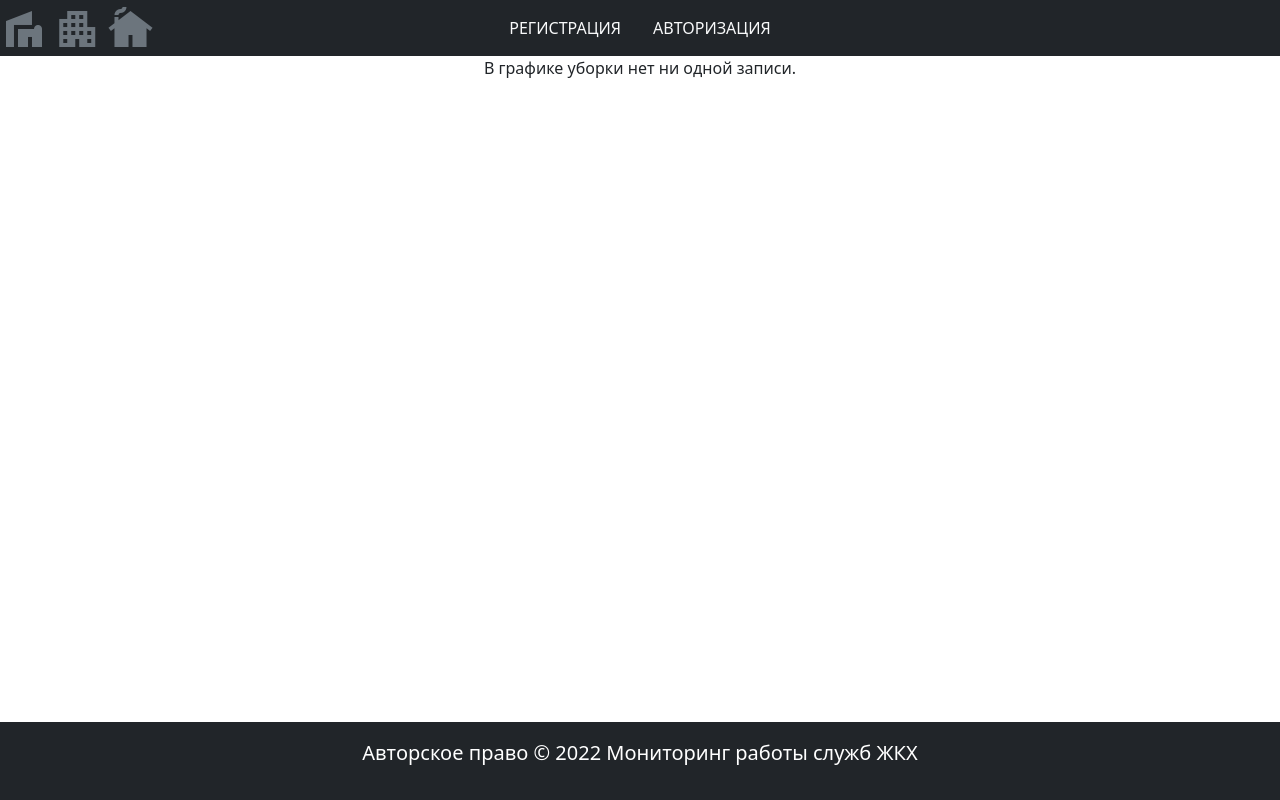
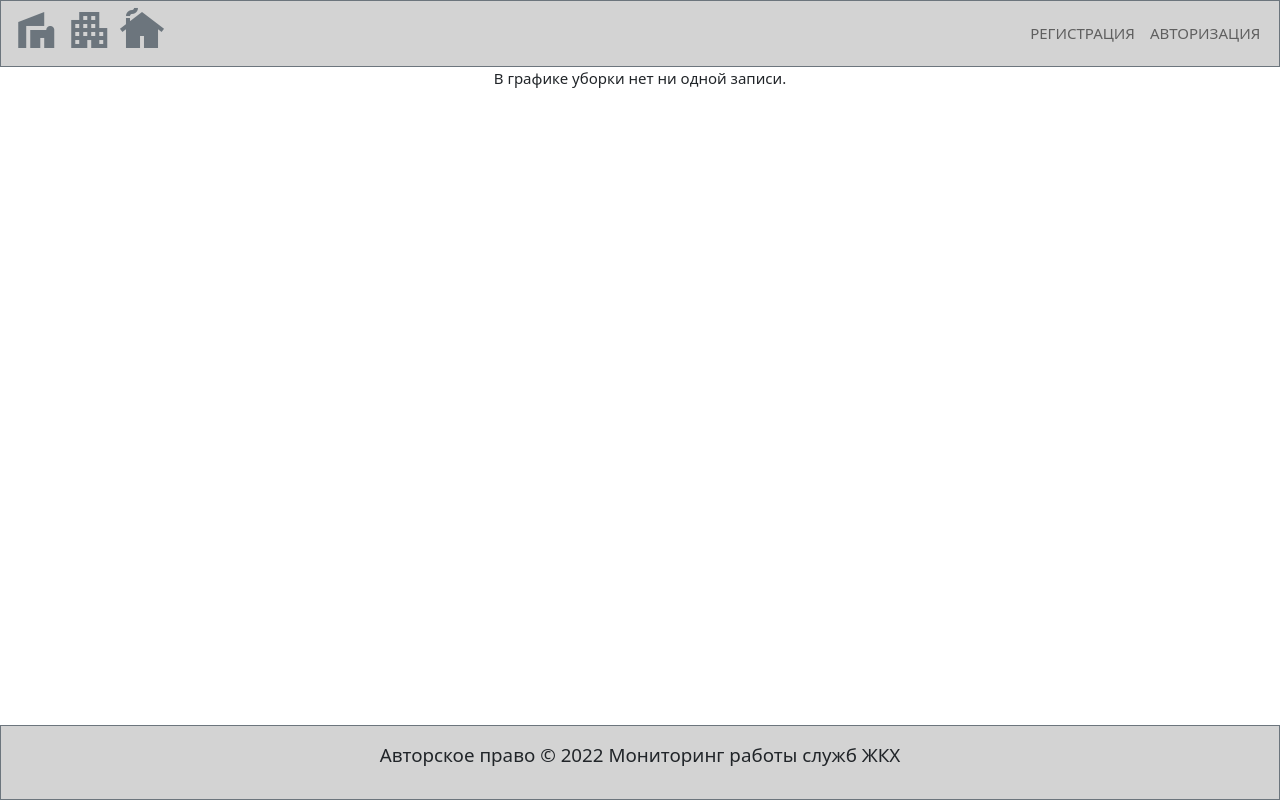
Before and after one commit to SterrenHeer/services_monitoring, a Django app: template requests/templates/requests/cleaning_comment_list.html in a window 1280 px wide. Run offline with Django 4.2, Linux system fonts and the light colour scheme; the template is opened without the code that fills it, so the values that code supplies are empty; parts of the project's set-up code (start-up, migrations or seed data) failed here and were passed over.

Commit message:
Fixed appearance of listviews and navbar

```diff
--- a/requests/templates/requests/cleaning_comment_list.html
+++ b/requests/templates/requests/cleaning_comment_list.html
@@ -10,19 +10,16 @@
     <div class="container">
         <div class="row">
             {% if cleaning_schedule %}
-            {% regroup cleaning_schedule by building as building_list %}
+            {% regroup cleaning_schedule by date as date_list %}
             <div class="d-flex flex-column col-lg-7">
-                {% for building in building_list %}
-                <div class="d-flex flex-column my-2">
-                    {% regroup building.list by date as date_list %}
                 {% for date in date_list %}
-                    <div class="d-flex flex-row">
-                        <div class="card-footer d-flex flex-column justify-content-center col-lg-2">
-                            <h6 class="text-primary mb-0">{{ date.grouper|date:"j E" }}</h6>
+                <div class="card d-flex flex-row border-secondary my-2">
+                    <div class="card-header d-flex flex-column justify-content-center col-lg-2">
+                        <h5 class="text-primary mb-0">{{ date.grouper|date:"j E" }}</h5>
                     </div>
-                        <div class="card-footer d-flex flex-column flex-grow-1 col-lg-10">
+                    <div class="card-body d-flex flex-column flex-grow-1 col-lg-10">
                         {% for item in date.list %}
-                            <div class="card-footer d-flex flex-lg-row flex-column flex-grow-1">
+                        <div class="card d-flex flex-lg-row flex-column flex-grow-1 border my-1">
                             <h6 class="mb-0 col-lg-2 me-2">{{ item.start_time }}-{{ item.get_end_time }}</h6>
                             <h6 class="mb-0 col-lg-7 me-2">{{ item.service }}</h6>
                             {% if item.status == 'Запланирована' and item.get_overdue %}
@@ -38,16 +35,14 @@
                 </div>
                 {% endfor %}
             </div>
-                {% endfor %}
-            </div>
             <div class="d-flex flex-column col-lg-5">
                 {% if comment_list %}
                 {% for comment in comment_list %}
-                    <div class="card my-2{% if request.user.tenant == comment.tenant %} border border-primary{% endif %}">
-                        <div class="card-footer d-flex justify-content-between">
+                    <div class="card my-2{% if request.user.tenant == comment.tenant %} border-primary{% else %} border-secondary{% endif %}">
+                        <div class="card-header d-flex justify-content-between">
                             <h6 class="text-primary mb-0">{{ comment.text }}</h6>
                         </div>
-                        <div class="card-footer d-flex justify-content-between">
+                        <div class="card-body d-flex justify-content-between">
                             <h6 class="mb-0">{{ comment.service }}</h6>
                             <h6 class="mb-0">{{ comment.status }}</h6>
                             {% if comment.completion_date and comment.status == 'Выполнена' %}
--- a/requests/views.py
+++ b/requests/views.py
@@ -55,7 +55,7 @@ class RequestCommentsListView(ListView):
 class AllRequestsListView(ListView):
     model = Request
     template_name = 'requests/requests_list.html'
-    paginate_by = 10
+    paginate_by = 8
 
     def get_queryset(self):
         if self.request.user.groups.filter(name='Manager').exists():
--- /dev/null
+++ b/services_monitoring/static/css/base.css
@@ -0,0 +1,41 @@
+html {
+  height: 100%;
+}
+
+html, body {
+    font-size: 15px;
+    line-height: 1.5;
+    box-sizing: border-box;
+    margin: 0;
+    overflow-x: hidden;
+    top: 0;
+    left: 0;
+}
+
+a {
+  text-decoration: none;
+  color: #007BFF;
+  font-weight: 500;
+}
+
+a:hover {
+    text-decoration: underline;
+}
+
+ul {
+    list-style-type: none;
+}
+
+.navbar, nav, footer {
+    background: lightgrey;
+}
+
+h6 {
+    font-size: 17px;
+}
+
+.nav-item > a:hover {
+    -webkit-transform: scale(1.1);
+    -ms-transform: scale(1.1);
+    transform: scale(1.1);
+}
--- a/services_monitoring/static/css/pagination.css
+++ b/services_monitoring/static/css/pagination.css
@@ -3,8 +3,7 @@
     margin: 0 auto
 }
 
-.pagination,
-.pagination__link {
+.pagination, .pagination__link {
     display: -ms-flexbox;
     display: flex;
     -ms-flex-flow: row wrap;
--- a/services_monitoring/urls.py
+++ b/services_monitoring/urls.py
@@ -7,3 +7,7 @@ urlpatterns = [
     path('', include('requests.urls')),
     path('', include('documentation.urls')),
 ]
+
+admin.site.site_header = "Административная панель ЖЭУ"
+admin.site.site_title  =  "Административная панель ЖЭУ"
+admin.site.index_title  =  "Административная панель ЖЭУ"
--- a/templates/base.html
+++ b/templates/base.html
@@ -7,6 +7,7 @@
     <link href="https://fonts.googleapis.com/icon?family=Material+Icons" rel="stylesheet">
     <link rel="stylesheet" href="{% static 'css/pagination.css' %}">
     <link rel="stylesheet" href="{% static 'css/icons.css' %}">
+    <link rel="stylesheet" href="{% static 'css/base.css' %}">
     <script src="https://ajax.googleapis.com/ajax/libs/jquery/2.2.0/jquery.min.js"></script>
 
     <title>{% block title %}{% endblock %}</title>
--- a/templates/footer.html
+++ b/templates/footer.html
@@ -1,4 +1,4 @@
-<footer class="bg-dark text-white mt-5 p-3">
+<footer class="mt-5 border border-secondary p-3">
 	<div class="container">
 		<p class="lead text-center">Авторское право &copy; 2022 Мониторинг работы служб ЖКХ</p>
 	</div>
--- a/templates/navbar.html
+++ b/templates/navbar.html
@@ -1,32 +1,19 @@
 {% load custom_tags %}
 
-<nav class="navbar navbar-expand-lg navbar-light bg-dark">
-    <div class="container-fluid justify-content-center">
-        <a href="/" class="navbar-brand position-absolute top-0 start-0 d-none d-lg-block">
-            <span class="material-icons md-48 text-secondary">villa</span>
-            <span class="material-icons md-48 text-secondary">apartment</span>
-            <span class="material-icons md-48 text-secondary">cottage</span>
-        </a>
+<nav class="navbar navbar-expand-lg navbar-light border border-secondary p-0">
+    <div class="container-fluid">
         <button class="navbar-toggler bg-light col-12" type="button" data-bs-toggle="collapse" data-bs-target="#navbarNav" aria-controls="navbarNav"><span class="navbar-toggler-icon"></span></button>
-        <div class="collapse navbar-collapse justify-content-center" id="navbarNav">
-            <div>
-                <ul class="navbar-nav justify-content-center">
-                    {% if user.is_authenticated and user.first_name %}
-                    <li class="nav-item"><span class="nav-link text-light text-uppercase font-weight-bold px-3">Добро пожаловать, {{ user.first_name }}!</span></li>
-                    {% if  user|has_group:"Tenant" %}
-                    <li class="nav-item"><a class="nav-link text-light text-uppercase font-weight-bold px-3" href="{% url 'tenant_update' user.tenant.id %}">Профиль</a></li>
-                    {% endif %}
-                    <li class="nav-item"><a class="nav-link text-light text-uppercase font-weight-bold px-3" href="{% url 'logout' %}"><span class="material-icons md-24">logout</span></a></li>
-                    {% else %}
-                    <li class="nav-item"><a class="nav-link text-light text-uppercase font-weight-bold px-3" href="{% url 'signup' %}">Регистрация</a></li>
-                    <li class="nav-item"><a class="nav-link text-light text-uppercase font-weight-bold px-3" href="{% url 'login' %}">Авторизация</a></li>
-                    {% endif %}
-                </ul>
-                <ul class="navbar-nav">
+        <div class="collapse navbar-collapse" id="navbarNav">
+            <div class="navbar-brand d-none d-lg-block col-3">
+                <a href="/" class="material-icons md-48 text-secondary">villa</a>
+                <a href="/" class="material-icons md-48 text-secondary">apartment</a>
+                <a href="/" class="material-icons md-48 text-secondary">cottage</a>
+            </div>
+            <ul class="navbar-nav col-6 justify-content-center">
             {% if request.user.is_authenticated %}
                 {% if not perms.requests and request.user|has_group:"Master"%}
                 {% else %}
-                        <li class="nav-item dropdown"><a class="nav-link text-light text-uppercase font-weight-bold px-3 dropdown-toggle" data-bs-toggle="dropdown" href="">Заявки</a>
+                    <li class="nav-item dropdown"><a class="nav-link text-uppercase dropdown-toggle" data-bs-toggle="dropdown" href="">Заявки</a>
                         <div class="dropdown-menu">
                             <a class="dropdown-item" href="{% url 'all_requests' 'all' %}">Все заявки</a>
                             {% get_requests_statuses request.user as requests %}
@@ -38,9 +25,9 @@
                 {% endif %}
                 {% if request.user|has_group:"Manager" %}
                     {% get_complaints_count as complaints_count %}
-                        <li class="nav-item"><a class="nav-link text-light text-uppercase font-weight-bold px-3" href="{% url 'request_comments' 'Отзыв' %}">Отзывы</a></li>
-                        <li class="nav-item"><a class="nav-link text-light text-uppercase font-weight-bold px-3" href="{% url 'request_comments' 'Ответ' %}">Ответы</a></li>
-                        <li class="nav-item dropdown"><a class="nav-link text-light text-uppercase font-weight-bold px-3 dropdown-toggle" data-bs-toggle="dropdown" href="">Замечания {% if complaints_count %}({{ complaints_count }}){% endif %}</a>
+                    <li class="nav-item"><a class="nav-link text-uppercase" href="{% url 'request_comments' 'Отзыв' %}">Отзывы</a></li>
+                    <li class="nav-item"><a class="nav-link text-uppercase" href="{% url 'request_comments' 'Ответ' %}">Ответы</a></li>
+                    <li class="nav-item dropdown"><a class="nav-link text-uppercase dropdown-toggle" data-bs-toggle="dropdown" href="">Замечания {% if complaints_count %}({{ complaints_count }}){% endif %}</a>
                         <div class="dropdown-menu">
                             <a class="dropdown-item" href="{% url 'request_comments' 'all' %}">Все замечания</a>
                             {% get_request_comment_statuses as requests %}
@@ -54,23 +41,23 @@
                         </div>
                     </li>
                 {% elif  request.user|has_group:"Tenant" %}
-                        <li class="nav-item dropdown"><a class="nav-link text-light text-uppercase font-weight-bold px-3 dropdown-toggle" data-bs-toggle="dropdown" href="">Замечания</a>
+                    <li class="nav-item dropdown"><a class="nav-link text-uppercase dropdown-toggle" data-bs-toggle="dropdown" href="">Замечания</a>
                         <div class="dropdown-menu">
                             <a class="dropdown-item" href="{% url 'comments' 'all' %}">Общие замечания</a>
                             <a class="dropdown-item" href="{% url 'cleaning_comments' 'cleaning' %}">Замечания по уборке</a>
+                            <a class="dropdown-item" href="{% url 'request_comments' 'all' %}">Замечания по заявкам</a>
                         </div>
                     </li>
-                        <li class="nav-item dropdown"><a class="nav-link text-light text-uppercase font-weight-bold px-3 dropdown-toggle" data-bs-toggle="dropdown" href="">Комментарии</a>
+                    <li class="nav-item dropdown"><a class="nav-link text-uppercase dropdown-toggle" data-bs-toggle="dropdown" href="">Комментарии</a>
                         <div class="dropdown-menu">
-                                <a class="dropdown-item" href="{% url 'request_comments' 'all' %}">Замечания по заявкам</a>
                             <a class="dropdown-item" href="{% url 'request_comments' 'Отзыв' %}">Отзывы к заявкам</a>
                             <a class="dropdown-item" href="{% url 'request_comments' 'Ответ' %}">Ответы ЖЭУ</a>
                         </div>
                     </li>
                 {% elif request.user|has_group:"Master" and not perms.requests %}
-                        <li class="nav-item"><a class="nav-link text-light text-uppercase font-weight-bold px-3" href="{% url 'comments' 'all' %}">Общие замечания</a></li>
+                    <li class="nav-item"><a class="nav-link text-uppercase" href="{% url 'comments' 'all' %}">Общие замечания</a></li>
                 {% elif request.user|has_group:"Worker" or request.user|has_group:"Master" and perms.requests %}
-                        <li class="nav-item dropdown"><a class="nav-link text-light text-uppercase font-weight-bold px-3 dropdown-toggle" data-bs-toggle="dropdown" href="">Замечания</a>
+                    <li class="nav-item dropdown"><a class="nav-link text-uppercase dropdown-toggle" data-bs-toggle="dropdown" href="">Замечания</a>
                         <div class="dropdown-menu">
                             <a class="dropdown-item" href="{% url 'comments' 'all' %}">Общие замечания</a>
                             <a class="dropdown-item" href="{% url 'request_comments' 'cleaning' %}">Замечания по заявкам</a>
@@ -78,9 +65,9 @@
                     </li>
                 {% endif %}
                 {% if request.user|has_group:"Master"%}
-                        <li class="nav-item"><a class="nav-link text-light text-uppercase font-weight-bold px-3" href="{% url 'all_workers' %}">Работники участка</a></li>
+                    <li class="nav-item"><a class="nav-link text-uppercase" href="{% url 'all_workers' %}">Работники участка</a></li>
                 {% endif %}
-                    <li class="nav-item dropdown"><a class="nav-link text-light text-uppercase font-weight-bold px-3 dropdown-toggle" data-bs-toggle="dropdown" href="">Плановые работы</a>
+                <li class="nav-item dropdown"><a class="nav-link text-uppercase dropdown-toggle" data-bs-toggle="dropdown" href="">Плановые работы</a>
                     <div class="dropdown-menu">
                         {% if not perms.requests %}
                         <a class="dropdown-item" href="{% url 'cleaning_schedule' %}">График уборки</a>
@@ -93,7 +80,19 @@
                 </li>
             {% endif %}
             </ul>
-            </div>
+            <ul class="navbar-nav col-3 justify-content-end">
+                {% if user.is_authenticated and user.first_name %}
+                {% if  user|has_group:"Tenant" %}
+                <li class="nav-item"><a class="nav-link text-uppercase" href="{% url 'tenant_update' user.tenant.id %}">Добро пожаловать, {{ user.first_name }}</a></li>
+                {% else %}
+                <li class="nav-item"><span class="nav-link text-uppercase">Добро пожаловать, {{ user.first_name }}!</span></li>
+                {% endif %}
+                <li class="nav-item"><a class="nav-link text-uppercase me-3" href="{% url 'logout' %}"><span class="material-icons md-24">logout</span></a></li>
+                {% else %}
+                <li class="nav-item"><a class="nav-link text-uppercase" href="{% url 'signup' %}">Регистрация</a></li>
+                <li class="nav-item"><a class="nav-link text-uppercase me-3" href="{% url 'login' %}">Авторизация</a></li>
+                {% endif %}
+            </ul>
         </div>
     </div>
 </nav>
@@ -102,10 +101,9 @@
     $('.nav-item a').each(function() {
         if (window.location.pathname === $(this).attr('href'))
         {
-            let style = "border border-2 rounded border-primary"
+            let style = "border border-2 rounded-pill border-primary px-2"
             $(this).addClass(style)
             let grandpa = $(this).parent().parent()
-            console.log(grandpa.attr('class'))
             if (grandpa.attr('class').includes('dropdown'))
                 grandpa.addClass(style)
         }
--- a/templates/pagination.html
+++ b/templates/pagination.html
@@ -2,12 +2,12 @@
     {% if page_obj.has_previous %}
         {% if page_obj.number|add:'-3' > 1 %}
             <li class="pagination__item">
-                <a href="?{{ status }}{{ search }}page=1">1</a>
+                <a href="?{{ search }}page=1">1</a>
             </li>
         {% endif %}
         {% if page_obj.number|add:'-3' >= 3 %}
             <li class="pagination__item pagination__item--dots">
-                    <a href="?{{ status }}{{ search }}page={{ page_obj.previous_page_number|add:'-3' }}">
+                    <a href="?{{ search }}page={{ page_obj.previous_page_number|add:'-3' }}">
                 <span class="pagination__link">• • •</span>
                 </a>
             </li>
@@ -21,7 +21,7 @@
                 </li>
             {% elif i > page_obj.number|add:'-4' and i < page_obj.number|add:'4' %}
                 <li class="pagination__item">
-                        <a class="pagination__link" href="?{{ status }}{{ search }}page={{ i }}">{{ i }}</a>
+                        <a class="pagination__link" href="?{{ search }}page={{ i }}">{{ i }}</a>
                 </li>
             {% endif %}
         {% endfor %}
@@ -29,14 +29,14 @@
     {% if page_obj.has_next %}
         {% if page_obj.number|add:'4' < page_obj.paginator.num_pages %}
             <li class="pagination__item pagination__item--dots">
-                    <a href="?{{ status }}{{ search }}page={{ page_obj.next_page_number|add:'3' }}">
+                    <a href="?{{ search }}page={{ page_obj.next_page_number|add:'3' }}">
                 <span class="pagination__link">• • •</span>
                 </a>
             </li>
         {% endif %}
         {% if page_obj.number|add:'3' < page_obj.paginator.num_pages %}
             <li class="pagination__item">
-                <a class="pagination__link" href="?{{ status }}{{ search }}page={{ page_obj.paginator.num_pages }}">
+                <a class="pagination__link" href="?{{ search }}page={{ page_obj.paginator.num_pages }}">
                     {{ page_obj.paginator.num_pages }}
                 </a>
             </li>
```
Also changed, not shown: documentation/templates/documentation/annual_plan.html (+12 -12 lines), documentation/templates/documentation/cleaning_schedule.html (+6 -6 lines), requests/templates/requests/comments_list.html (+12 -12 lines), requests/templates/requests/request_comments_list.html (+14 -6 lines), requests/templates/requests/requests_list.html (+12 -11 lines). Lines whose indentation alone changed are shown as unchanged.
